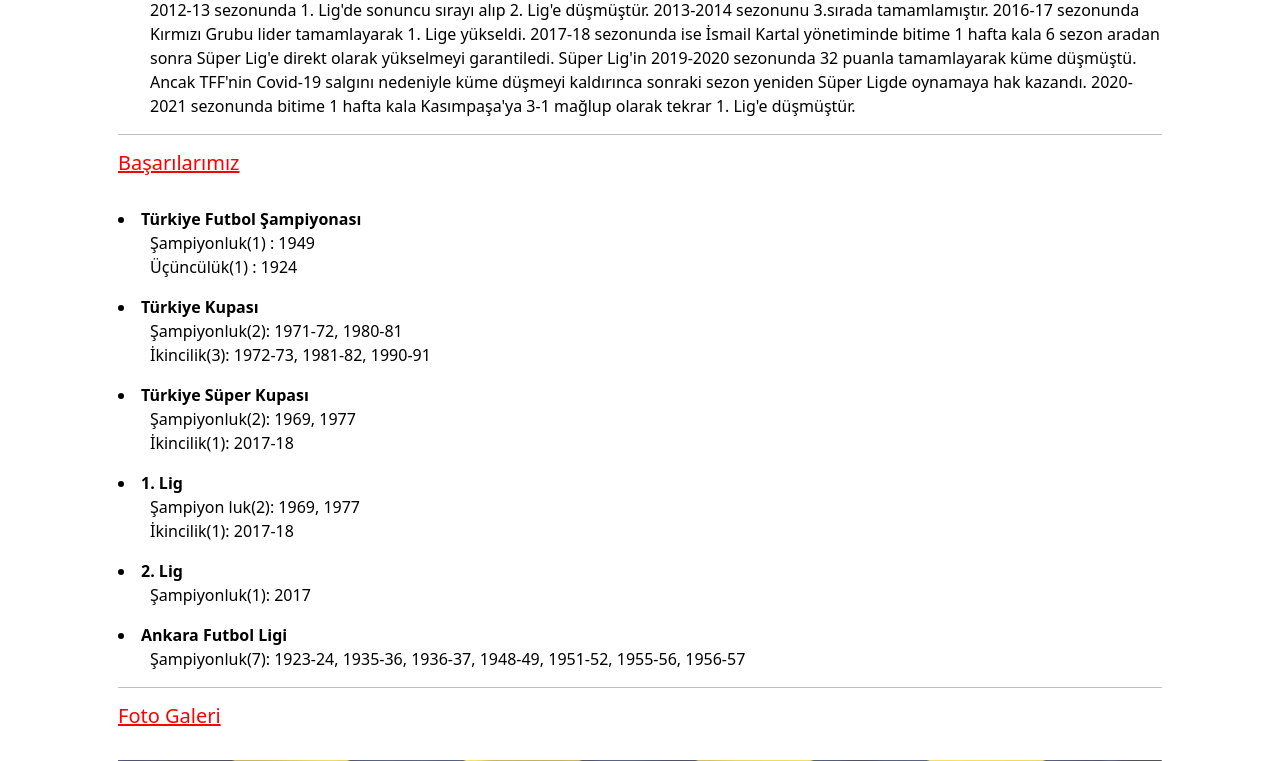
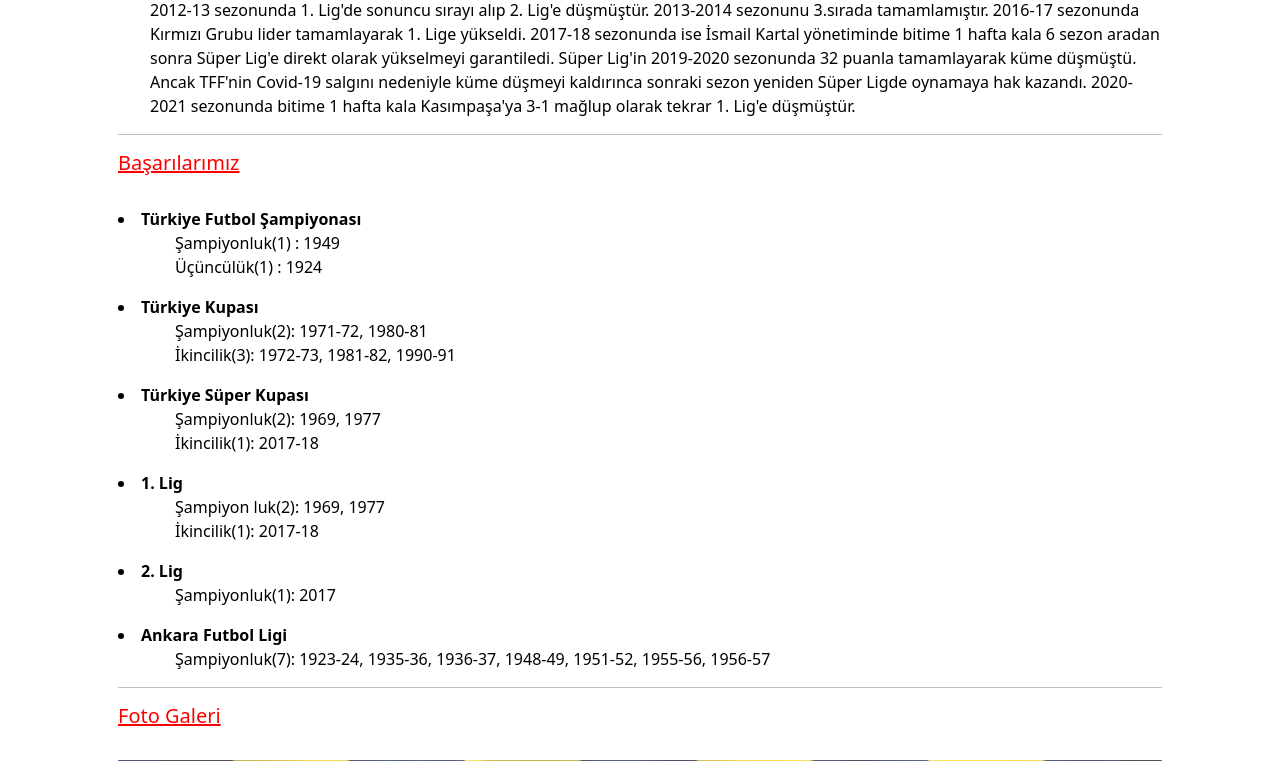
Before and after one commit to caneray/webteknolojileri, a PHP site: page /takimimiz.html in a window 1280 px wide. Shown: the part 1385-2146 px from the top of the page. Run offline with PHP 8.4, Linux system fonts and the light colour scheme.

Commit message:
Takımımız Tamamlandı

```diff
--- a/webproje7/style.css
+++ b/webproje7/style.css
@@ -57,3 +57,7 @@
     width: 100%;
     height: auto;
 }
+#takimimizbasarilarul{
+    margin-left: 25px;
+
+}
```
